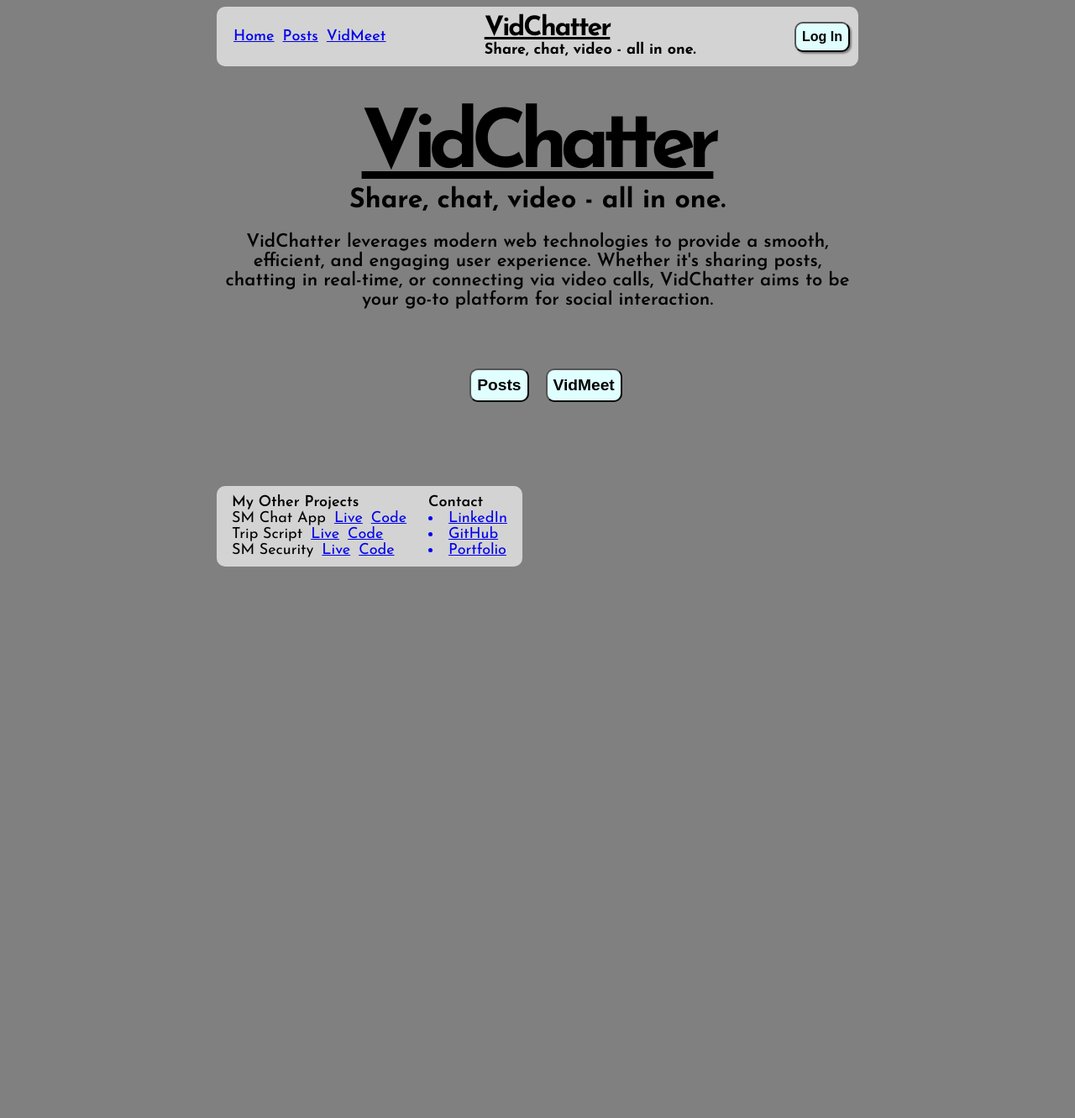
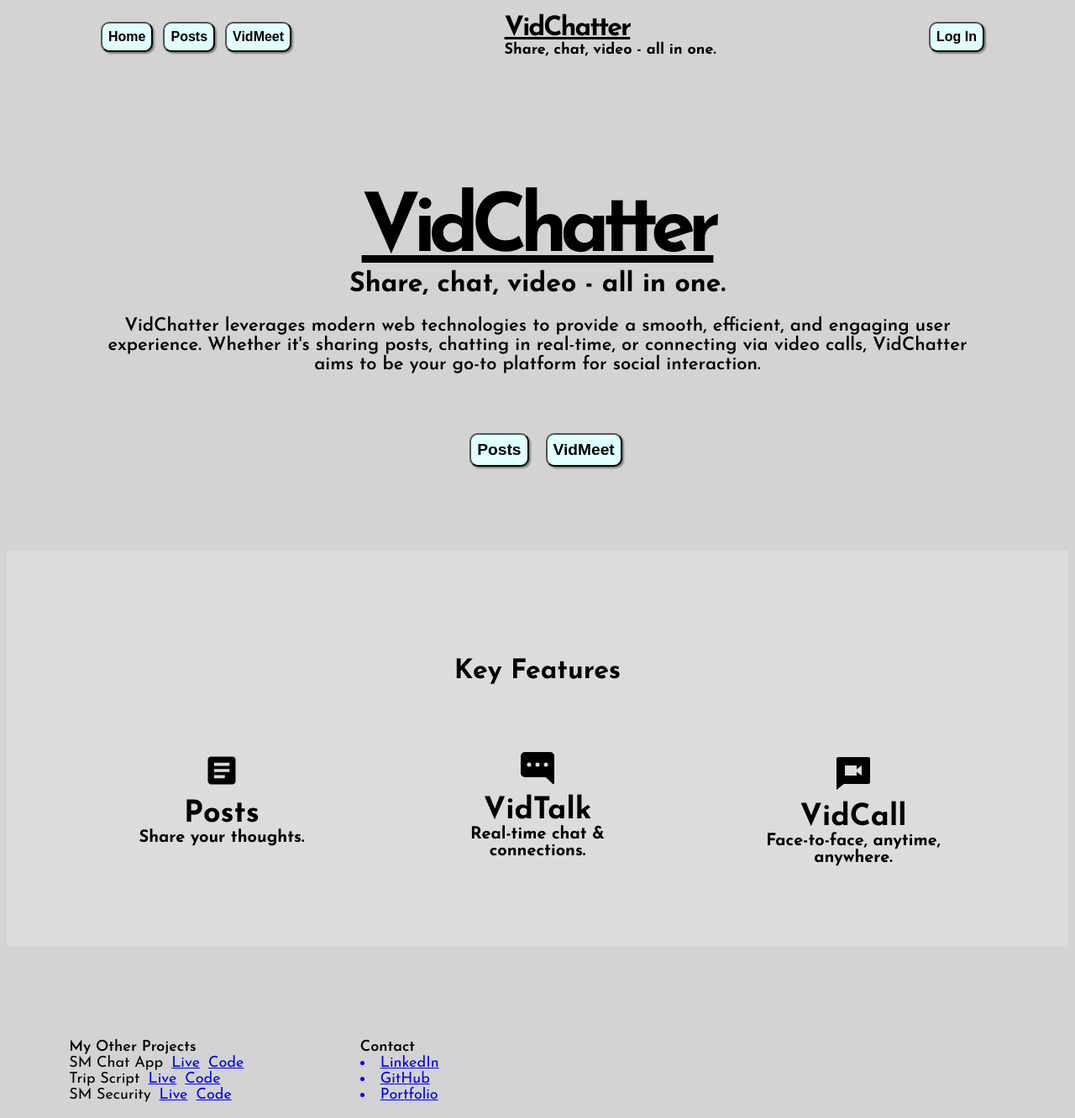
Before and after one commit to sarthakmishraa/VidChatter, a React (Create React App) app in the folder frontend/: page / in a window 1280 px wide. Shown: the whole page at 84% size. Before the commit the page ends 800 px from the top, so only its background shows below. Built offline with nearby package versions, Linux system fonts and the light colour scheme; no server answers; the HTML template or start-up script is replaced by a standard one.

Commit message:
polishing frontend

```diff
--- a/frontend/package.json
+++ b/frontend/package.json
@@ -16,6 +16,7 @@
     "react": "^18.3.1",
     "react-dom": "^18.3.1",
     "react-firebase-hooks": "^5.1.1",
+    "react-icons": "^5.3.0",
     "react-redux": "^9.1.2",
     "react-router-dom": "^6.23.0",
     "react-scripts": "5.0.1",
@@ -44,5 +45,8 @@
       "last 1 firefox version",
       "last 1 safari version"
     ]
+  },
+  "devDependencies": {
+    "@types/react-icons": "^3.0.0"
   }
 }
--- a/frontend/src/components/Footer.css
+++ b/frontend/src/components/Footer.css
@@ -1,5 +1,4 @@
 .Footer {
-    background-color: lightgrey;
     display: flex;
     align-items: center;
     justify-content: space-around;
@@ -21,10 +20,6 @@
 .FooterAppName :last-child {
     font-weight: bold;
     font-size: large;
-}
-
-.FooterAppName:hover{
-    color: yellow;
 }
 
 .FooterAppName:active {
--- a/frontend/src/components/Navbar.css
+++ b/frontend/src/components/Navbar.css
@@ -1,9 +1,8 @@
 .Navbar {
-    background-color: lightgrey;
     display: flex;
     align-items: center;
     justify-content: space-between;
-    padding: 10px 10px 10px 10px;
+    padding: 10px 100px 10px 100px;
     font-size: large;
     border-radius: 10px;
 }
@@ -26,19 +25,12 @@
 .NavbarLeft {
     display: flex;
     align-items: center;
-    font-weight: 500;
+    font-weight: bolder;
+    font-size: larger;
 }
 
-.NavbarLeft span{
-    padding-left: 10px;
-}
-
-.NavbarLeft span:hover{
-    color: yellow;
-}
-
-.NavbarLeft span:active {
-    color: black;
+.NavbarLeft button {
+    margin-left: 12px;
 }
 
 @media screen and (max-width: 1080px) {
--- a/frontend/src/components/Navbar.tsx
+++ b/frontend/src/components/Navbar.tsx
@@ -14,9 +14,9 @@ export const Navbar = () => {
     return(
         <div className="Navbar">
             <div className="NavbarLeft">
-                <Link to="/"><span>Home</span></Link>
-                <Link to="/posts"><span>Posts</span></Link>
-                <Link to="/vidmeet"><span>VidMeet</span></Link>
+                <Link to="/"><button>Home</button></Link>
+                <Link to="/posts"><button>Posts</button></Link>
+                <Link to="/vidmeet"><button>VidMeet</button></Link>
             </div>
             <div className="NavbarCenter">
                 <span>VidChatter</span>
--- a/frontend/src/index.css
+++ b/frontend/src/index.css
@@ -1,10 +1,8 @@
 @import url('https://fonts.googleapis.com/css2?family=Josefin+Sans:ital,wght@0,100..700;1,100..700&family=Open+Sans:ital,wght@0,300..800;1,300..800&family=Outfit:wght@100..900&display=swap');
 
 body {
-    padding-left: 250px;
-    padding-right: 250px;
     font-family: "Josefin Sans";
-    background-color: gray;
+    background-color: lightgray;
     text-decoration: none;
 }
 
--- a/frontend/src/pages/home.css
+++ b/frontend/src/pages/home.css
@@ -2,6 +2,10 @@
     height: 100%;
     text-align: center;
     margin-bottom: 100px;
+}
+
+.hero {
+    padding: 100px 100px 100px 100px;
 }
 
 .homeTitle {
@@ -32,3 +36,40 @@
     font-size: larger;
     margin-left: 20px;
 }
+
+.featuresContainer {
+    background-color: gainsboro;
+    padding-top: 96px;
+    padding-bottom: 96px;
+}
+
+.featuresHeading {
+    font-weight: bold;
+    font-size: xx-large;
+}
+
+.features {
+    padding-top: 48px;
+    font-weight: bold;
+    display: flex;
+    justify-content: space-evenly;
+}
+
+.feature {
+    width: 240px;
+    display: flex;
+    flex-direction: column;
+    align-items: center;
+}
+
+.featureIcon {
+    margin-bottom: 12px;
+}
+
+.featureTitle {
+    font-size: 36px;
+}
+
+.featureTagline {
+    font-size: 20px;
+}
--- a/frontend/src/pages/home.tsx
+++ b/frontend/src/pages/home.tsx
@@ -1,9 +1,14 @@
+import { Link } from "react-router-dom";
+import { MdArticle } from "react-icons/md";
+import { BsChatRightDotsFill } from "react-icons/bs";
+import { RiVideoChatFill } from "react-icons/ri";
+
 import "./home.css";
-import { Link } from "react-router-dom";
 
 export const Home = () => {
     return(
         <div className="container">
+            <div className="hero">
                 <div className="homeTitle">
                     <span className="homeHeading">VidChatter</span>
                     <span className="homeTagline">Share, chat, video - all in one.</span>
@@ -14,5 +19,26 @@ export const Home = () => {
                     <Link to="/vidmeet"><button>VidMeet</button></Link>
                 </div>
             </div>
+            <div className="featuresContainer">
+                <p className="featuresHeading">Key Features</p>
+                <div className="features">
+                    <div className="feature">
+                        <MdArticle className="featureIcon" size={ 44 } />
+                        <span className="featureTitle">Posts</span>
+                        <span className="featureTagline">Share your thoughts.</span>
+                    </div>
+                    <div className="feature">
+                        <BsChatRightDotsFill className="featureIcon" size={ 40 } />
+                        <span className="featureTitle">VidTalk</span>
+                        <span className="featureTagline">Real-time chat & connections.</span>
+                    </div>
+                    <div className="feature">
+                        <RiVideoChatFill className="featureIcon" size={ 48 } />
+                        <span className="featureTitle">VidCall</span>
+                        <span className="featureTagline">Face-to-face, anytime, anywhere.</span>
+                    </div>
+                </div>
+            </div>
+        </div>
     )
 };
```
Also changed, not shown: 2 other files (tests, documents, lock files or other folders). Lines whose indentation alone changed are shown as unchanged.
